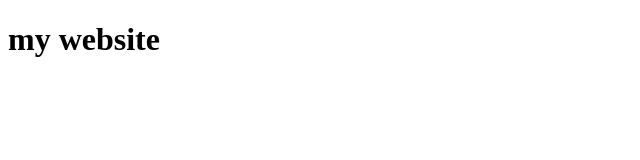
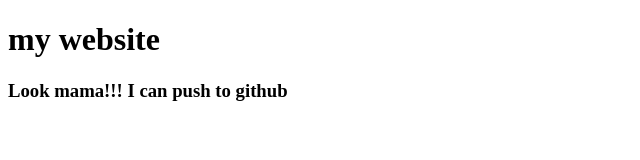
Before and after one commit to romasarker/my-frist-website, a plain HTML site: page index.html in a window 1280 px wide. Shown: the whole page, without its empty margins (0-640 px from the left). Drawn offline with Linux system fonts and the light colour scheme.

Commit message:
learned github

```diff
--- a/index.html
+++ b/index.html
@@ -8,5 +8,6 @@
 </head>
 <body>
     <H1>my website</H1>
+    <H3>Look mama!!! I can push to github</H3>
 </body>
 </html>
```
